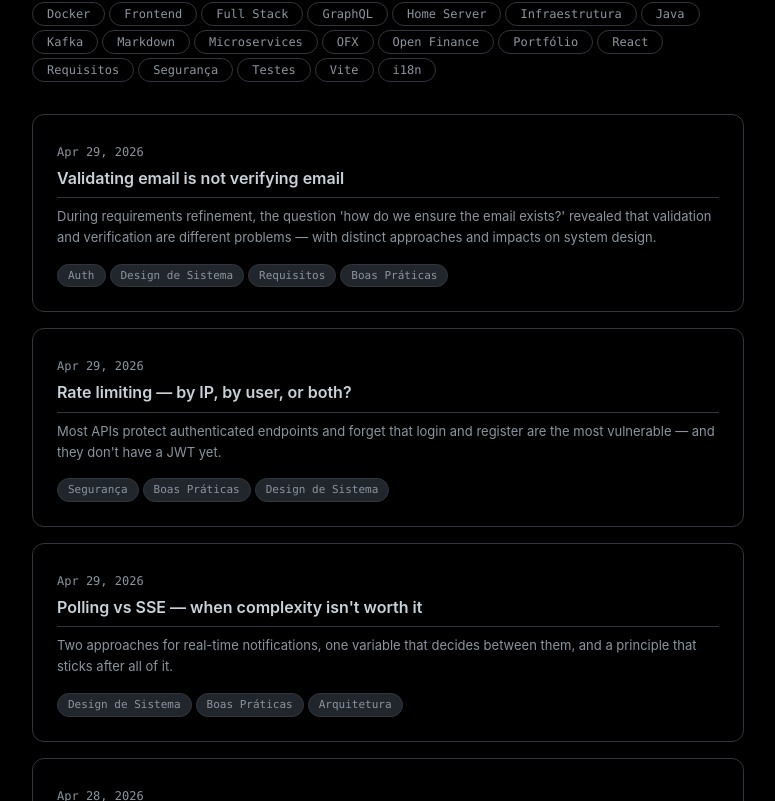
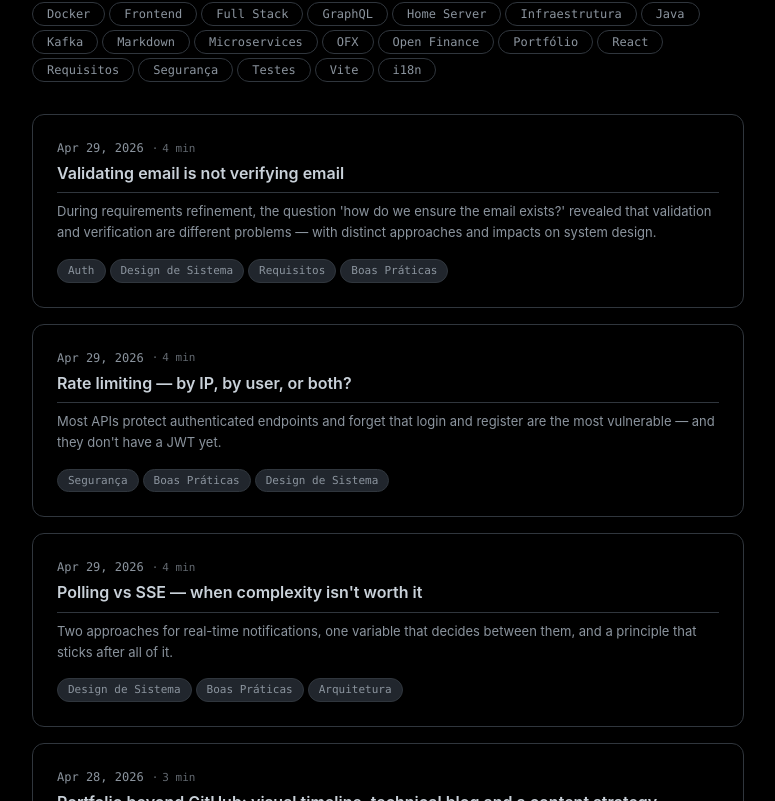
Before and after one commit to GustavoDaMassa/PortifolioSite, a React (Vite) app: page /blog in a window 1280 px wide. Shown: the part 11199-12000 px from the top of the page, without its empty margins (252-1027 px from the left). Built offline with nearby package versions, Linux system fonts and the light colour scheme.

Commit message:
feat: add reading time estimate to post card and post header

```diff
--- a/src/components/Blog/PostCard.jsx
+++ b/src/components/Blog/PostCard.jsx
@@ -1,5 +1,6 @@
 import { Link } from 'react-router-dom';
 import { useTranslation } from 'react-i18next';
+import { readingTime } from '../../utils/readingTime';
 import styles from './PostCard.module.css';
 
 export const PostCard = ({ post }) => {
@@ -21,6 +22,9 @@ export const PostCard = ({ post }) => {
     <Link to={`/blog/${post.slug}`} className={styles.card}>
       <div className={styles.meta}>
         <span className={styles.date}>{formatDate(post.date)}</span>
+        <span className={styles.readingTime}>
+          {readingTime(isEn && post.content_en ? post.content_en : post.content)} min
+        </span>
       </div>
       <h2 className={styles.title}>{isEn && post.title_en ? post.title_en : post.title}</h2>
       {(isEn && post.excerpt_en ? post.excerpt_en : post.excerpt) && (
--- a/src/components/Blog/PostCard.module.css
+++ b/src/components/Blog/PostCard.module.css
@@ -14,6 +14,9 @@
 }
 
 .meta {
+  display: flex;
+  align-items: center;
+  gap: var(--spacing-sm);
   margin-bottom: var(--spacing-xs);
 }
 
@@ -21,6 +24,18 @@
   font-size: 12px;
   color: var(--color-text-secondary);
   font-family: var(--font-mono);
+}
+
+.readingTime {
+  font-size: 11px;
+  color: var(--color-text-secondary);
+  font-family: var(--font-mono);
+  opacity: 0.7;
+}
+
+.readingTime::before {
+  content: '·';
+  margin-right: var(--spacing-xs);
 }
 
 .title {
--- a/src/pages/Blog/BlogPost.jsx
+++ b/src/pages/Blog/BlogPost.jsx
@@ -3,6 +3,7 @@ import { useTranslation } from 'react-i18next';
 import ReactMarkdown from 'react-markdown';
 import { Layout } from '../../components/Layout/Layout';
 import { getPost } from '../../data/blog/index';
+import { readingTime } from '../../utils/readingTime';
 import styles from './BlogPost.module.css';
 
 export const BlogPost = () => {
@@ -53,6 +54,7 @@ export const BlogPost = () => {
           <header className={styles.header}>
             <div className={styles.meta}>
               <span className={styles.date}>{formatDate(post.date)}</span>
+              <span className={styles.readingTime}>{readingTime(content)} min</span>
             </div>
             <h1 className={styles.title}>{title}</h1>
             {post.tags?.length > 0 && (
--- a/src/pages/Blog/BlogPost.module.css
+++ b/src/pages/Blog/BlogPost.module.css
@@ -36,6 +36,9 @@
 }
 
 .meta {
+  display: flex;
+  align-items: center;
+  gap: var(--spacing-sm);
   margin-bottom: var(--spacing-sm);
 }
 
@@ -43,6 +46,18 @@
   font-size: 12px;
   color: var(--color-text-secondary);
   font-family: var(--font-mono);
+}
+
+.readingTime {
+  font-size: 12px;
+  color: var(--color-text-secondary);
+  font-family: var(--font-mono);
+  opacity: 0.7;
+}
+
+.readingTime::before {
+  content: '·';
+  margin-right: var(--spacing-xs);
 }
 
 .title {
--- /dev/null
+++ b/src/utils/readingTime.js
@@ -0,0 +1,7 @@
+const WORDS_PER_MINUTE = 200;
+
+export function readingTime(text) {
+  const stripped = text.replace(/[#*`\[\]()_~>]/g, '').replace(/https?:\/\/\S+/g, '');
+  const words = stripped.trim().split(/\s+/).filter(Boolean).length;
+  return Math.max(1, Math.ceil(words / WORDS_PER_MINUTE));
+}
```
Also changed, not shown: 1 other file (tests, documents, lock files or other folders).
